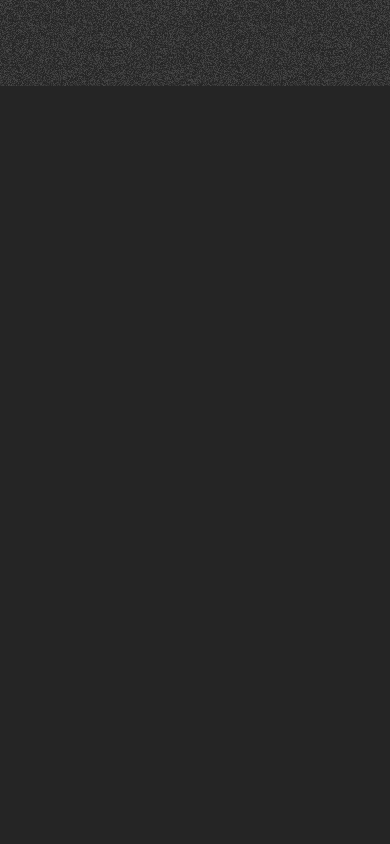
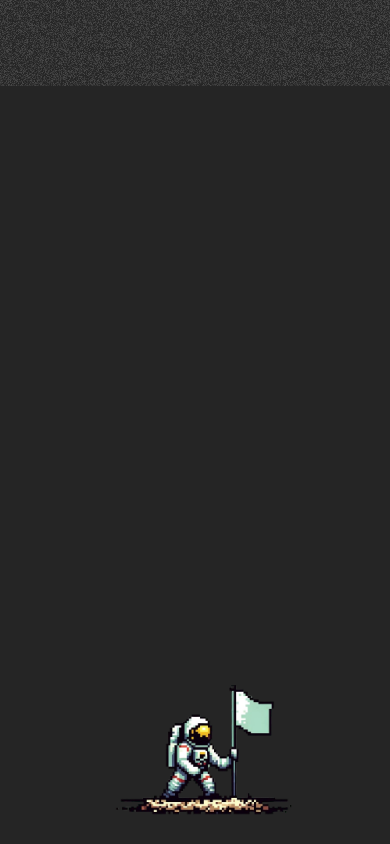
Before and after one commit to Adom7/ComponentForFun, a React (Create React App) app: page / in a window 390 px wide. Shown: the part 758-1602 px from the top of the page. Before the commit the page ends 844 px from the top, so only its background shows below. Built offline with nearby package versions, Linux system fonts and the light colour scheme.

Commit message:
issue with astronaut on loading

```diff
--- a/src/Sections/LandingSection/LandingSection.css
+++ b/src/Sections/LandingSection/LandingSection.css
@@ -5,3 +5,17 @@
     height: 100vh;
     width: 100%;
 }
+
+.man-flag{
+    position: absolute;
+    margin: 10px;
+    margin-bottom: 22%;
+    left: 25%;
+    width: 30%;
+}
+
+@media (max-width : 600px) {
+    .man-flag{
+        width: 50%;
+    }
+}
--- a/src/Sections/LandingSection/LandingSection.jsx
+++ b/src/Sections/LandingSection/LandingSection.jsx
@@ -1,12 +1,14 @@
 import React, { Component } from 'react';
 import './LandingSection.css'
 import MoonField from '../../media/Fields/MoonField.png'
+import ManKneesFlag from '../../media/Moon/Man/man-knees-flag.png'
 
 class LandingSection extends Component {
     render() {
         return (
             <div className='landing-section-master'>
                 <img src={MoonField} alt="" />
+                <img src={ManKneesFlag} alt=""  className='man-flag'/>
             </div>
         );
     }
```
Also changed, not shown: src/media/Moon/Man/man-knees-flag.png (added), src/pages/HomePage/HomePage.css (line endings or trailing spaces).
